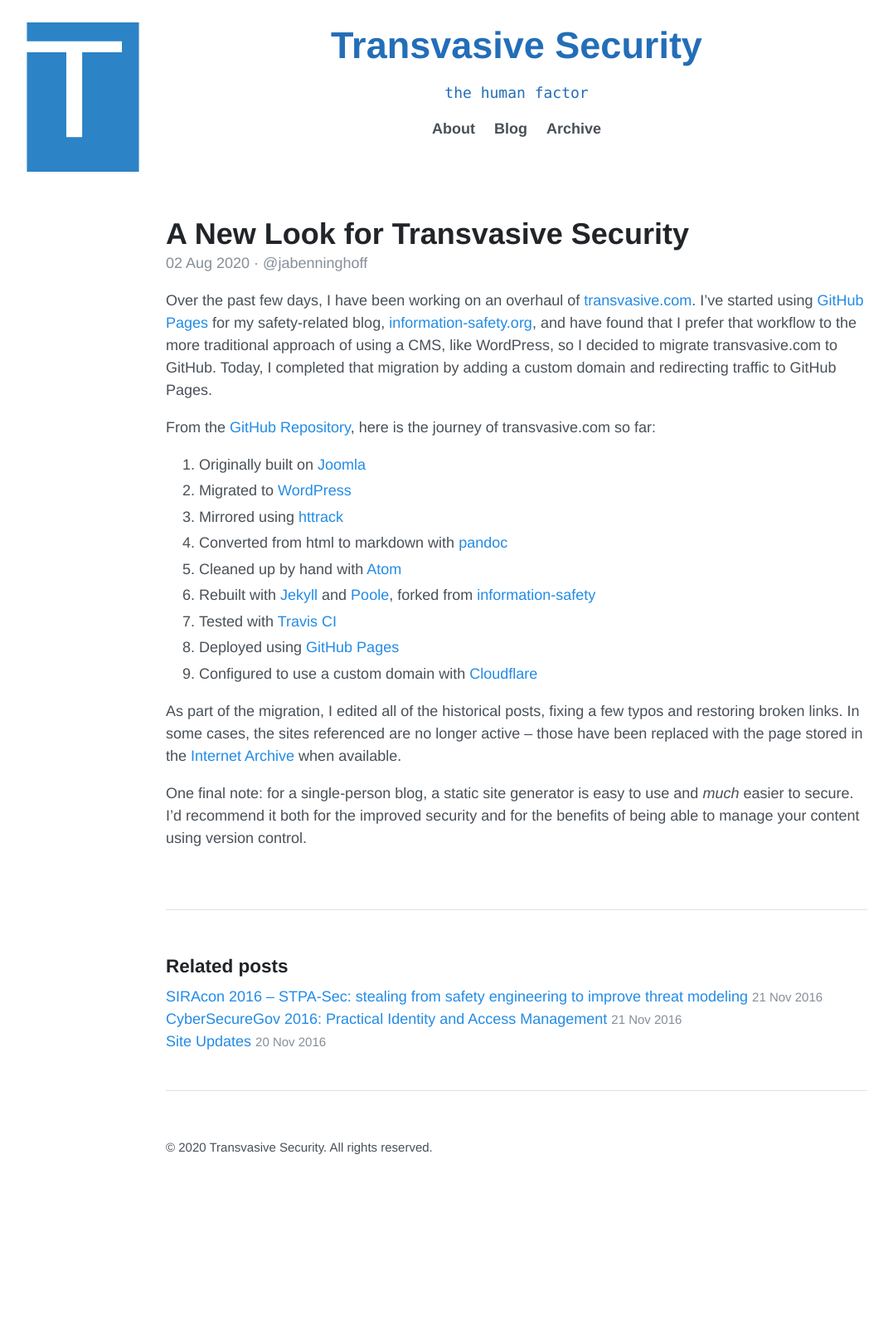
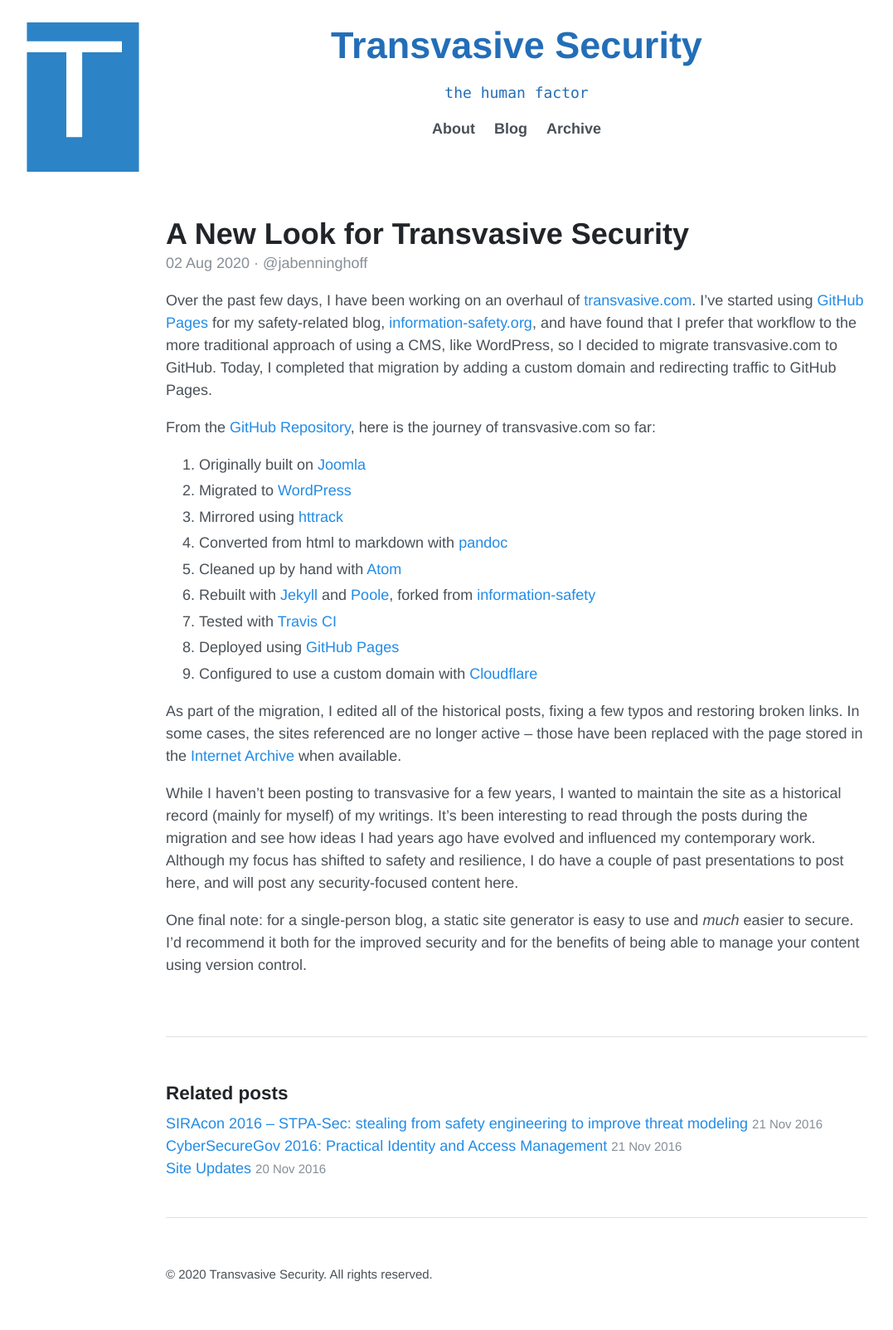
Before and after one commit to transvasive/transvasive.github.io, a Jekyll site: the page built from _posts/2020-08-02-transvasive-new-look.md, in a window 1280 px wide. Shown: the whole page at 83% size, without its empty margins (17-1094 px from the left). Built offline with Jekyll 4.4.1, drawn with Linux system fonts in a browser that asks for light colours; before the commit the page ends 1450 px from its top, so only the background shows below that.

Commit message:
Update post: A New Look for Transvasive Security

```diff
--- a/_posts/2020-08-02-transvasive-new-look.md
+++ b/_posts/2020-08-02-transvasive-new-look.md
@@ -19,4 +19,6 @@ From the [GitHub Repository](https://github.com/transvasive/transvasive.github.i
 
 As part of the migration, I edited all of the historical posts, fixing a few typos and restoring broken links. In some cases, the sites referenced are no longer active -- those have been replaced with the page stored in the [Internet Archive](https://archive.org) when available.
 
+While I haven't been posting to transvasive for a few years, I wanted to maintain the site as a historical record (mainly for myself) of my writings. It's been interesting to read through the posts during the migration and see how ideas I had years ago have evolved and influenced my contemporary work. Although my focus has shifted to safety and resilience, I do have a couple of past presentations to post here, and will post any security-focused content here.
+
 One final note: for a single-person blog, a static site generator is easy to use and *much* easier to secure. I'd recommend it both for the improved security and for the benefits of being able to manage your content using version control.
```
